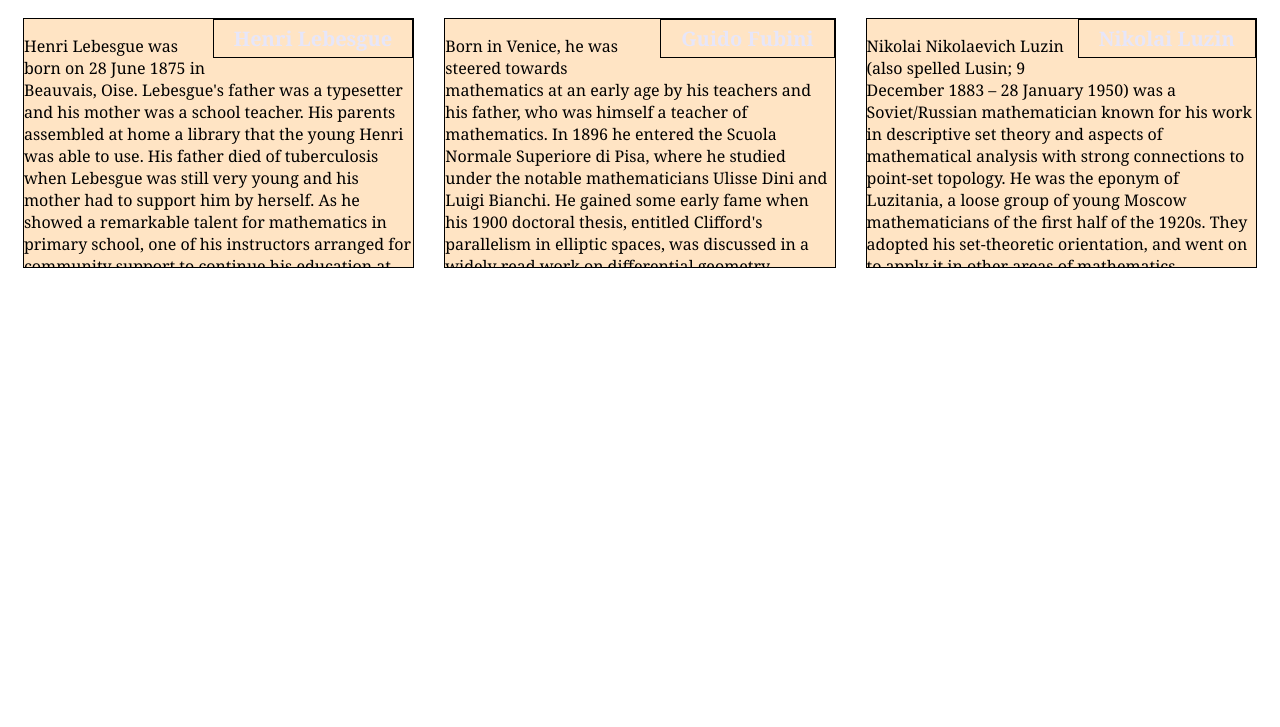
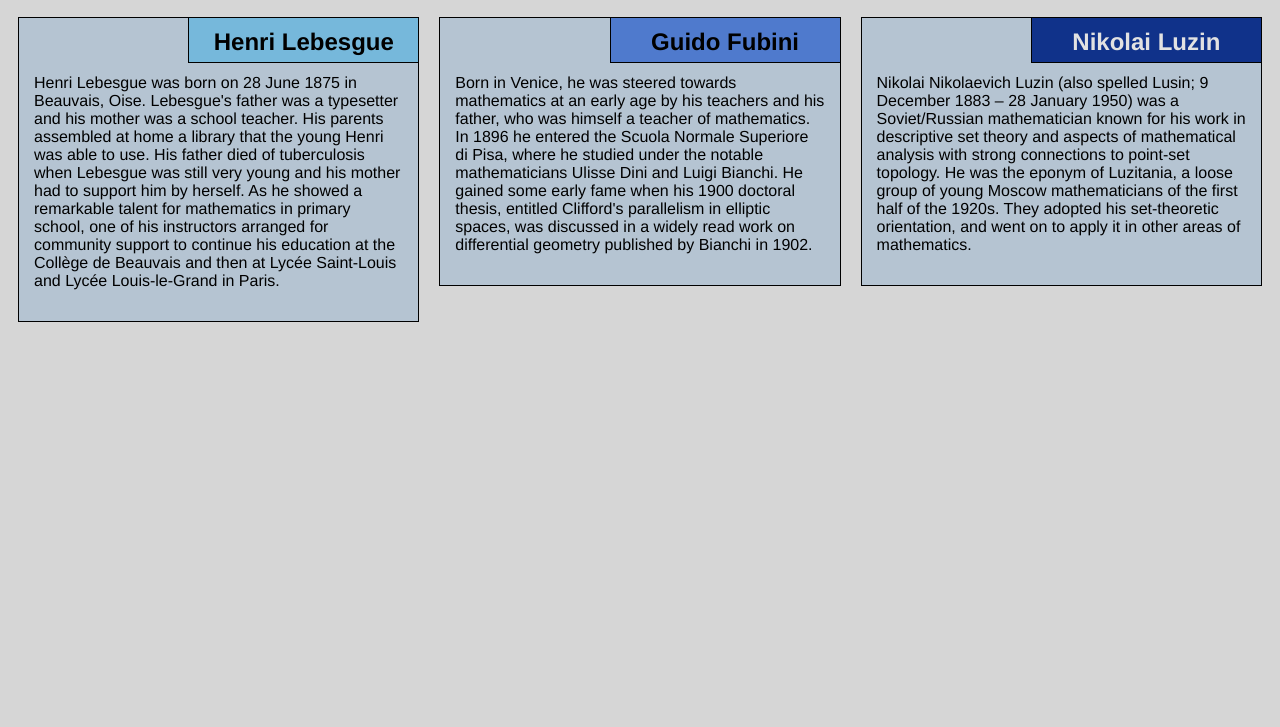
Before and after one commit to Jackcmd007/test2, a plain HTML site: page index.html in a window 1280 px wide. Shown: the part 73-800 px from the top of the page. Drawn offline with Linux system fonts and the light colour scheme.

Commit message:
Update style.css

```diff
--- a/css/style.css
+++ b/css/style.css
@@ -1,54 +1,64 @@
 * {
     box-sizing: border-box;
-    font-family: Cambria, Cochin, Georgia, Times, 'Times New Roman', serif;
+    font-family: Helvetica;
+}
+
+body {
+    background-color: #d6d6d6;
 }
 
 h1 {
-    color: blue;
-    font-size: 175%;
     text-align: center;
+    color: black;
 }
 
 section {
     border: 1px solid black;
-    background-color: bisque;
-    height: 250px;
-    overflow: auto;
+    background-color: #b5c4d2;
+    margin: 10px;
 }
 
-h2 {
+section>h2 {
     float: right;
-    border:1px solid black;
-    color: lavender;
-    font-size: 125%;
-    padding: 5px 20px 5px 20px;
-    margin-top: 0;
-    margin-bottom: 20px;
+    border-bottom: 1px solid black;
+    border-left: 1px solid black;
+    margin: 0;
+    width: 230px;
+    text-align: center;
+    font-style: Times;
+    font-size: 24px;
+    font-weight: bold;
+    height: 45px;
+    padding-top: 10px;
 }
 
-ul {
-    clear: right;
-    width: 90%;
+section.lebesgue>h2 {
+    background-color: #76b8db;
 }
 
-#chicken {
-    background-color: brown;
+section.fubini>h2 {
+    background-color: #4f7acd;
 }
 
-#pork {
-    background-color: darkorchid;
+section.luzin>h2 {
+    color: #e2e2e2;
+    background-color: #10328a;
 }
 
-#steak {
-    background-color: forestgreen;
+section>p {
+    padding: 40px 15px 15px 15px;
+}
+
+.row {
+    width: 100%;
 }
 
 
-/********** Desktop version **********/
+/* Desktop view options */
+
 @media (min-width: 992px) {
     .col-lg-1, .col-lg-2, .col-lg-3, .col-lg-4, .col-lg-5, .col-lg-6, .col-lg-7, .col-lg-8, .col-lg-9, .col-lg-10, .col-lg-11, .col-lg-12 {
         float: left;
-      padding: 15px;
     }
     .col-lg-1 {
         width: 8.33%;
@@ -75,7 +85,7 @@ ul {
         width: 66.66%;
     }
     .col-lg-9 {
-      width: 75%;
+        width: 74.99%;
     }
     .col-lg-10 {
         width: 83.33%;
@@ -88,11 +98,12 @@ ul {
     }
 }
 
-  /********** Tablet version **********/
+
+/* Tablet view options */
+
 @media (min-width: 768px) and (max-width: 991px) {
     .col-md-1, .col-md-2, .col-md-3, .col-md-4, .col-md-5, .col-md-6, .col-md-7, .col-md-8, .col-md-9, .col-md-10, .col-md-11, .col-md-12 {
         float: left;
-      padding: 15px;
     }
     .col-md-1 {
         width: 8.33%;
@@ -119,7 +130,7 @@ ul {
         width: 66.66%;
     }
     .col-md-9 {
-      width: 75%;
+        width: 74.99%;
     }
     .col-md-10 {
         width: 83.33%;
@@ -132,11 +143,12 @@ ul {
     }
 }
 
-  /********** Mobile version **********/
+
+/* Mobile view options */
+
 @media (max-width: 767px) {
     .col-sm-1, .col-sm-2, .col-sm-3, .col-sm-4, .col-sm-5, .col-sm-6, .col-sm-7, .col-sm-8, .col-sm-9, .col-sm-10, .col-sm-11, .col-sm-12 {
         float: left;
-      padding: 15px;
     }
     .col-sm-1 {
         width: 8.33%;
@@ -163,7 +175,7 @@ ul {
         width: 66.66%;
     }
     .col-sm-9 {
-      width: 75%;
+        width: 74.99%;
     }
     .col-sm-10 {
         width: 83.33%;
```
Lines whose indentation alone changed are shown as unchanged.
